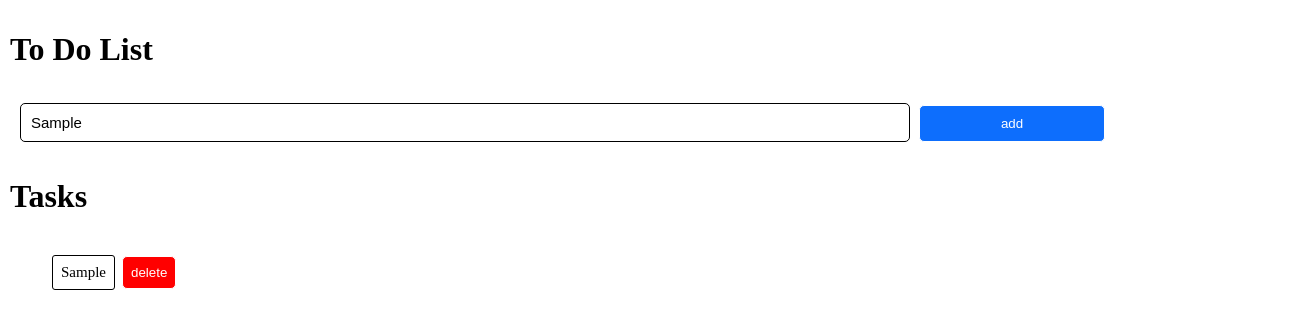
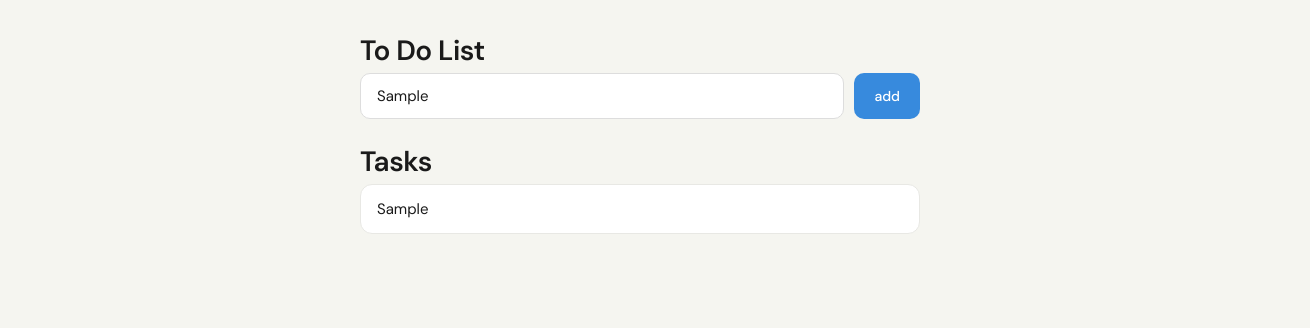
Before and after one commit to Bhuvaneswaran9361/Todolist, a plain HTML site: page index.html in a window 1280 px wide. Both pictures are taken after typing "Sample" into the empty fields and a click on the button "add". Shown: the whole page, 1310 px wide, since content can reach past the window. Drawn offline with Linux system fonts and the light colour scheme.

Commit message:
Update style.css
Signed-off-by: Bhuvaneswaran9361 <134539242+Bhuvaneswaran9361@users.noreply.github.com>

```diff
--- a/style.css
+++ b/style.css
@@ -1,58 +1,191 @@
-body{
-    margin: 0px;
-    padding: 0px;
+@import url('https://fonts.googleapis.com/css2?family=DM+Sans:wght@400;500;600&display=swap');
+
+* {
+    box-sizing: border-box;
+    margin: 0;
+    padding: 0;
+}
+
+body {
+    font-family: 'DM Sans', sans-serif;
+    background: #f5f5f0;
+    min-height: 100vh;
+    display: flex;
+    justify-content: center;
+    padding: 2rem 1rem 4rem;
+    color: #1a1a1a;
 }
 
 .container {
+    width: 100%;
+    max-width: 560px;
     display: flex;
     flex-direction: column;
-    margin: 10px;
-    align-content: center;
-}
-.input-container{
-    margin: 10px;
-    display: inline-block
+    gap: 0;
 }
 
-.input{
-    padding: 10px;
-    width: 70%;
-    border: 1px solid;
-    border-radius: 5px;
+/* Header */
+.container > h1,
+.container > h2 {
+    font-size: 28px;
+    font-weight: 600;
+    letter-spacing: -0.5px;
+    margin-bottom: 4px;
+}
+
+.container > p.subtitle {
+    font-size: 14px;
+    color: #888;
+    margin-bottom: 1.5rem;
+}
+
+/* Input row */
+.input-container {
+    display: flex;
+    gap: 10px;
+    margin-bottom: 1.5rem;
+}
+
+.input {
+    flex: 1;
+    padding: 12px 16px;
+    font-size: 15px;
+    font-family: inherit;
+    border: 1px solid #ddd;
+    border-radius: 10px;
+    background: #fff;
+    color: #1a1a1a;
+    outline: none;
+    transition: border-color 0.15s, box-shadow 0.15s;
+}
+
+.input:focus {
+    border-color: #378ADD;
+    box-shadow: 0 0 0 3px rgba(55, 138, 221, 0.12);
+}
+
+.input::placeholder {
+    color: #bbb;
 }
 
 input[type="text"] {
     font-size: 15px;
 }
 
-.submit{
-    width: 15%;
-    padding: 10px;
-    margin: 5px;
-    border: 1px solid ;
-    border-radius: 5px;
+.submit {
+    padding: 12px 20px;
+    font-size: 14px;
+    font-weight: 500;
+    font-family: inherit;
+    background: #378ADD;
     color: #fff;
-    background: #0D6EFD;
+    border: none;
+    border-radius: 10px;
+    cursor: pointer;
+    transition: background 0.15s, transform 0.1s;
+    white-space: nowrap;
 }
-.elementList{
+
+.submit:hover {
+    background: #185FA5;
+}
+
+.submit:active {
+    transform: scale(0.97);
+}
+
+/* Task list */
+.elementList {
+    list-style: none;
+    display: flex;
+    flex-direction: column;
+    gap: 8px;
     width: 100%;
+    padding: 0;
 }
 
 .listItem {
-    list-style: none;
-    display: inline-block;
-    margin: 2px;
-    padding: 8px;
-    border: 1px solid;
-    border-radius: 3px;
+    display: flex;
     align-items: center;
+    gap: 12px;
+    padding: 14px 16px;
+    background: #fff;
+    border: 1px solid #e8e8e4;
+    border-radius: 12px;
     font-size: 15px;
+    transition: border-color 0.15s;
+    animation: slideIn 0.18s ease;
 }
+
+.listItem:hover {
+    border-color: #ccc;
+}
+
+.listItem.done {
+    opacity: 0.5;
+    text-decoration: line-through;
+    color: #aaa;
+}
+
+/* Delete button */
 .delbtn {
-    padding: 8px;
-    margin-left: 5px;
-    background: red;
-    border: 1px solid  #fff;
-    border-radius: 5px;
-    color: #fff;
+    margin-left: auto;
+    padding: 6px 10px;
+    font-size: 13px;
+    font-family: inherit;
+    font-weight: 500;
+    background: transparent;
+    border: 1px solid transparent;
+    border-radius: 8px;
+    color: #bbb;
+    cursor: pointer;
+    transition: all 0.15s;
+    opacity: 0;
 }
+
+.listItem:hover .delbtn {
+    opacity: 1;
+}
+
+.delbtn:hover {
+    background: #fff0f0;
+    border-color: #f5c5c5;
+    color: #e24b4a;
+}
+
+/* Footer */
+.footer {
+    display: flex;
+    align-items: center;
+    justify-content: space-between;
+    margin-top: 1.25rem;
+    font-size: 13px;
+    color: #888;
+}
+
+.clear-btn {
+    font-size: 13px;
+    font-family: inherit;
+    background: none;
+    border: none;
+    color: #aaa;
+    cursor: pointer;
+    transition: color 0.15s;
+}
+
+.clear-btn:hover {
+    color: #e24b4a;
+}
+
+/* Animation */
+@keyframes slideIn {
+    from {
+        opacity: 0;
+        transform: translateY(-6px);
+    }
+    to {
+        opacity: 1;
+        transform: translateY(0);
+    }
+}
+</style>
```
